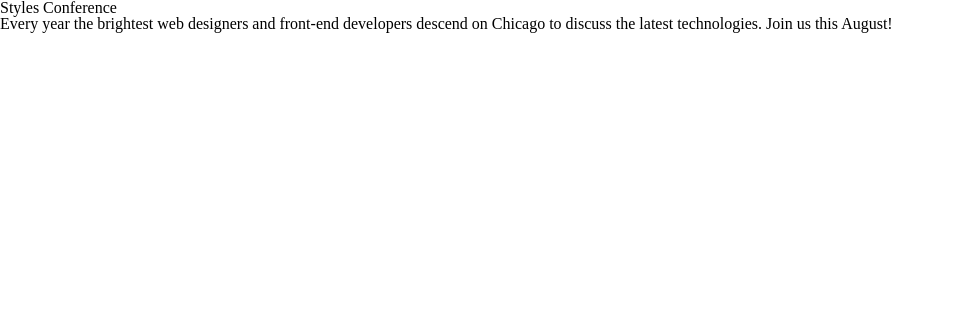
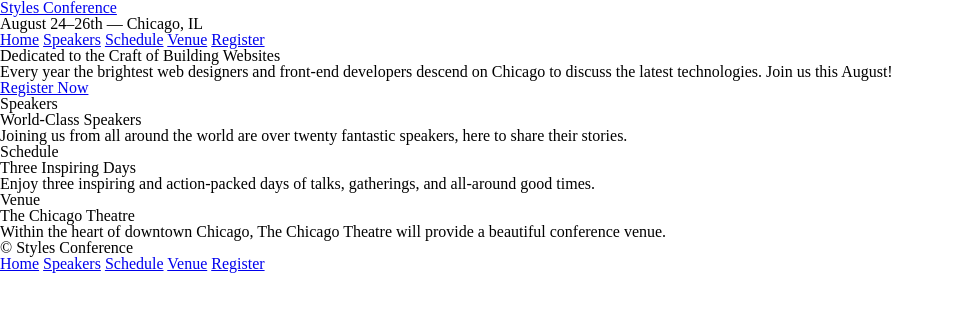
Before and after one commit to neihynocnir/lighthouse-js-fundamentals, a plain HTML site: page browser/index.html in a window 1280 px wide. Shown: the whole page, without its empty margins (0-954 px from the left). Drawn offline with Linux system fonts and the light colour scheme.

Commit message:
Getting to Know HTML

```diff
--- a/browser/index.html
+++ b/browser/index.html
@@ -6,7 +6,59 @@
     <link rel="stylesheet" href="assets/stylesheets/main.css">
   </head>
   <body>
-    <h1>Styles Conference</h1>
+  <!-- Header -->
+  <header>
+    <h1>
+      <a href="index.html">Styles Conference</a>
+    </h1>
+    <h3>August 24&ndash;26th &mdash; Chicago, IL</h3>
+    <nav>
+      <a href="index.html">Home</a>
+      <a href="speakers.html">Speakers</a>
+      <a href="schedule.html">Schedule</a>
+      <a href="venue.html">Venue</a>
+      <a href="register.html">Register</a>
+    </nav>
+  </header>
+  <section>
+    <h2>Dedicated to the Craft of Building Websites</h2>
     <p>Every year the brightest web designers and front-end developers descend on Chicago to discuss the latest technologies. Join us this August!</p>
+    <a href="register.html">Register Now</a>
+  </section>
+  <!-- Teasers -->
+  <section>
+    <section>
+      <a href="speakers.html"></a>
+        <h5>Speakers</h5>
+        <h3>World-Class Speakers</h3>
+      </a>
+      <p>Joining us from all around the world are over twenty fantastic speakers, here to share their stories.</p>
+    </section>
+    <section>
+      <a href="speakers.html"></a>
+        <h5>Schedule</h5>
+        <h3>Three Inspiring Days</h3>
+      </a>
+    <p>Enjoy three inspiring and action-packed days of talks, gatherings, and all-around good times.</p>
+    </section>
+    <section>
+      <a href="speakers.html"></a>
+        <h5>Venue</h5>
+        <h3>The Chicago Theatre</h3>
+      </a>
+    <p>Within the heart of downtown Chicago, The Chicago Theatre will provide a beautiful conference venue.</p>
+    </section>
+  </section>
+  <!-- Footer -->
+  <footer>
+    <small>&copy; Styles Conference</small>
+    <nav>
+      <a href="index.html">Home</a>
+      <a href="speakers.html">Speakers</a>
+      <a href="schedule.html">Schedule</a>
+      <a href="venue.html">Venue</a>
+      <a href="register.html">Register</a>
+    </nav>
+  </footer>
   </body>
 </html>
```
Also changed, not shown: browser/register.html (added, +37 -0 lines), browser/schedule.html (added, +37 -0 lines), browser/speakers.html (added, +37 -0 lines), browser/venue.html (added, +37 -0 lines).
